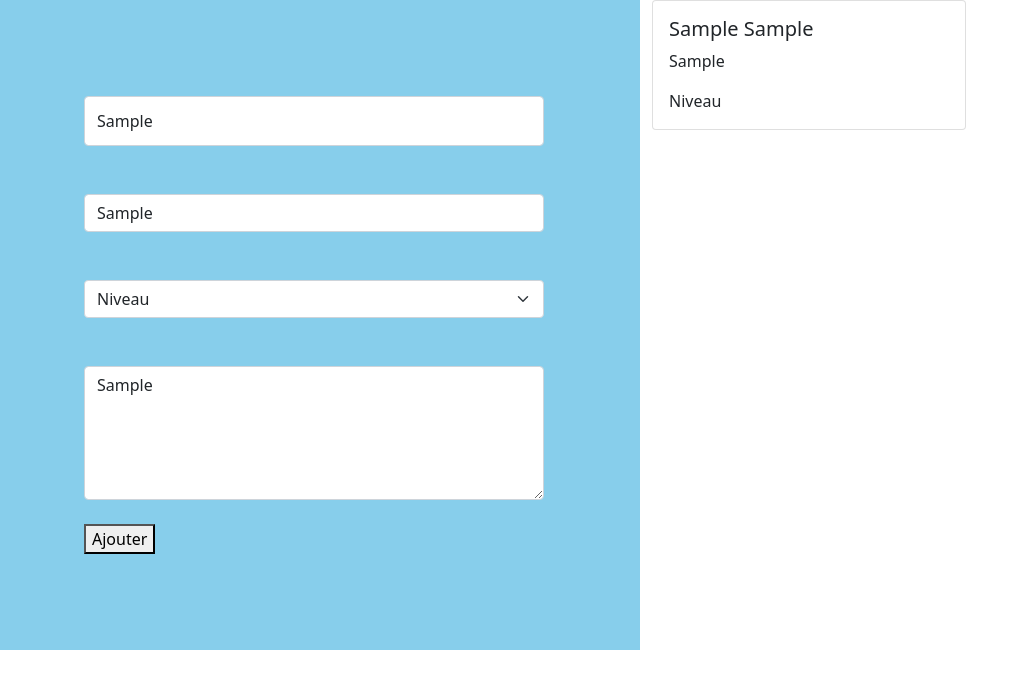
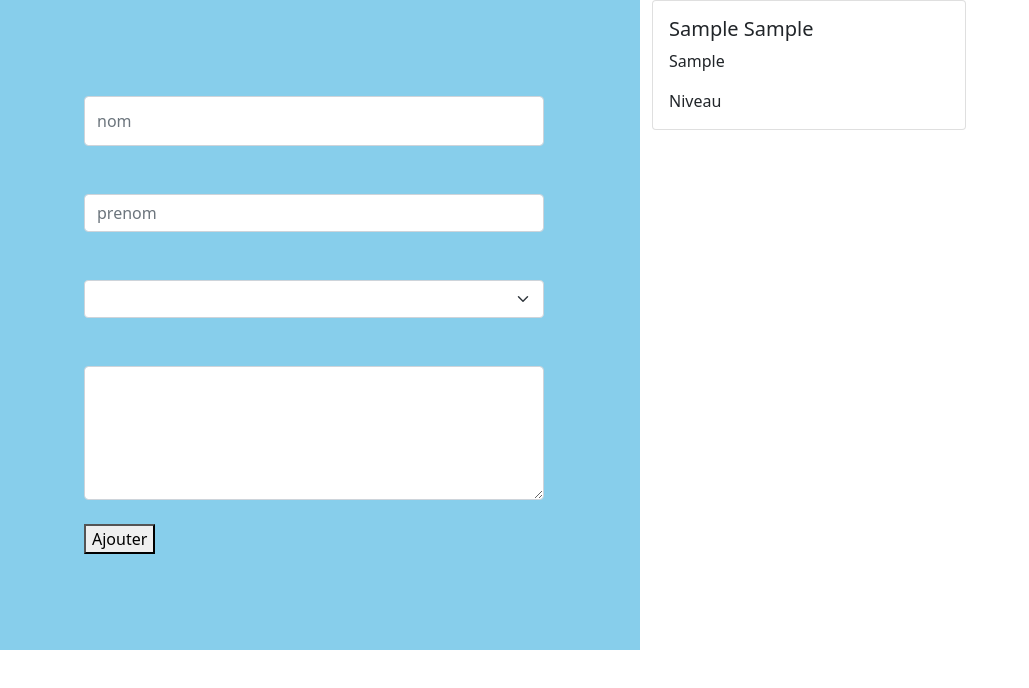
Before and after one commit to Maimouna2021/Scool-APP, a plain HTML site: page index.html in a window 1280 px wide. Both pictures are taken after typing "Sample", "Sample", "Sample" into the empty fields and a click on the button "Ajouter". Shown: the whole page, without its empty margins (0-1029 px from the left). Drawn offline with nearby package versions, Linux system fonts and the light colour scheme.

Commit message:
Vidences des infos saisies dans le formulaire

```diff
--- a/script.js
+++ b/app.js
@@ -23,11 +23,17 @@ ajouter.addEventListener("click", (event)=>{
         niveau : recupNiveau,
         biographie : recupBiographie,
     }
-    console.log(nom)
 
 
     //RAPPELER LA CARTE
     carte(elements);
+
+    //VIDER LES INFOS SAISIES DANS LE FORMULAIRE
+    nom.value = ""
+    prenom.value = ""
+    niveau.value = ""
+    biographie.value = ""
+
 
 })
     //L'AFFICHAGE DES VALEURS DES ELEMENTS DU FORMULAIRE
--- a/index.html
+++ b/index.html
@@ -6,7 +6,7 @@
     <meta name="viewport" content="width=device-width, initial-scale=1.0">
     <link rel="stylesheet" href="style.css">
          <title>Scool APP</title>
-         <script src="script.js" defer></script>
+         <script src="app.js" defer></script>
     <link href="https://cdn.jsdelivr.net/npm/bootstrap@5.0.2/dist/css/bootstrap.min.css" rel="stylesheet" integrity="sha384-EVSTQN3/azprG1Anm3QDgpJLIm9Nao0Yz1ztcQTwFspd3yD65VohhpuuCOmLASjC" crossorigin="anonymous">
 </head>
 <body>
@@ -22,14 +22,16 @@
             <div class="m-5">
             <select class="form-select" id="id_niveau" aria-label="Default select example">
                 <option selected>Niveau</option>
-                <option value="1">fort</option>
-                <option value="2">Moyen</option>
-                <option value="3">Debutant</option>
+                <option value="Excellent">Excellent</option>
+                <option value="Bien">Bien</option>
+                <option value="Assez-bien">Assez-bien</option>
+                <option value="Passable">Passable</option>
+
               </select>
             </div>
               <div class="m-5">
                 <textarea class="form-control" id="id_biographie" rows="5"></textarea><br>
-                <button class="btn_ajouter"  id="btn_ajouter">Ajouter</button>
+                <button class="btn_ajouter bg-red"  id="btn_ajouter">Ajouter</button>
               </div>
             </form>
         </div>
```
